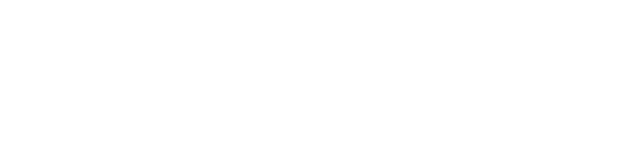
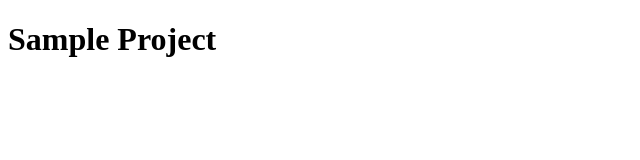
Before and after one commit to UzzamPervez/Sample-Project, a plain HTML site: page index.html in a window 1280 px wide. Shown: the whole page, without its empty margins (0-640 px from the left). Drawn offline with Linux system fonts and the light colour scheme.

Commit message:
First Commit adding html file

```diff
--- a/index.html
+++ b/index.html
@@ -4,6 +4,7 @@
 	<title>Sample Project</title>
 </head>
 <body>
+	<h1>Sample Project</h1>
 
 </body>
 </html>
```
